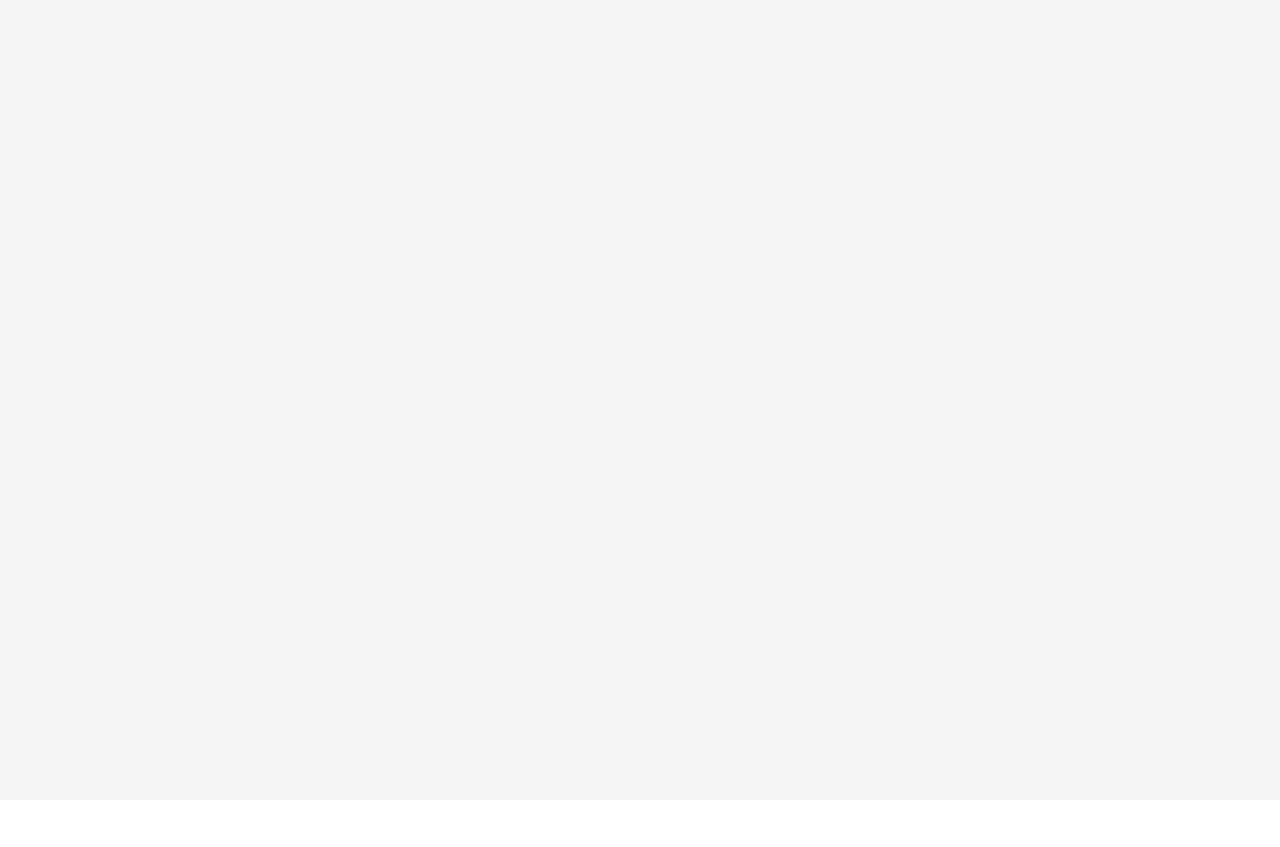
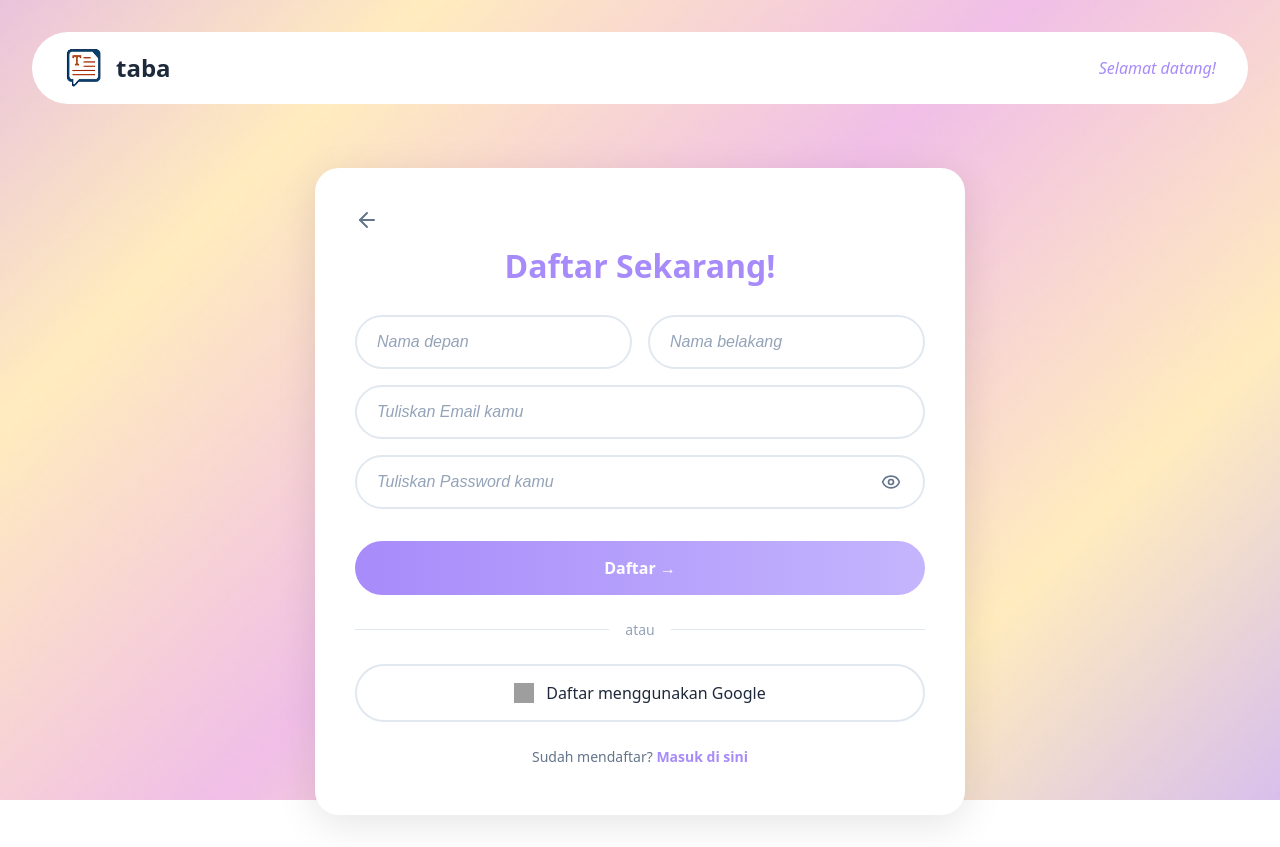
Before and after one commit to GbrlJennie/PAWM-TTKI-VirtualLab, a React (Vite) app: page /Register in a window 1280 px wide. Before the commit this address had no page. Before the commit the page ends 800 px from the top, so only its background shows below. Built offline with nearby package versions, Linux system fonts and the light colour scheme; grey boxes are pictures that could not be loaded.

Commit message:
feat: register

```diff
--- a/src/App.jsx
+++ b/src/App.jsx
@@ -4,6 +4,7 @@ import Home from './pages/Home'
 import TataKata from './pages/TataKata'
 import Ejaan from './pages/Ejaan'
 import Login from './pages/Login'
+import Register from './pages/Register'
 import KuisMultipleChoice from './pages/KuisMultipleChoice'
 import KuisBenarSalah from './pages/KuisBenarSalah'
 
@@ -13,6 +14,7 @@ function App() {
       <Routes>
         <Route path="/" element={<Home />} />
         <Route path="/Login" element={<Login />} />
+        <Route path="/Register" element={<Register />} />
         <Route path="/Ejaan" element={<Ejaan />} />
         <Route path="/Tata-Kata" element={<TataKata />} />
         <Route path="/Tata-Kalimat" element={<TataKata />} />
--- a/src/pages/Register.jsx
+++ b/src/pages/Register.jsx
@@ -0,0 +1,112 @@
+import { useState } from 'react';
+import { Eye, EyeOff, ArrowLeft } from 'lucide-react';
+import '../styles/Register.css';
+
+function Register() {
+  const [showPassword, setShowPassword] = useState(false);
+  const [firstName, setFirstName] = useState('');
+  const [lastName, setLastName] = useState('');
+  const [email, setEmail] = useState('');
+  const [password, setPassword] = useState('');
+
+  const handleSubmit = (e) => {
+    e.preventDefault();
+    // Handle register logic here
+    console.log('Register:', { firstName, lastName, email, password });
+  };
+
+  const handleGoogleLogin = () => {
+    // Handle Google register logic here
+    console.log('Google register');
+  };
+
+  return (
+    <div className="login-body">
+      <div className="login-container">
+        <div className="login-header">
+          <img src="/src/assets/logo.png" alt="Taba Logo" className="login-logo" />
+          <span className="login-brand">taba</span>
+          <span className="login-greeting">Selamat datang!</span>
+        </div>
+
+        <div className="login-card">
+          <button className="back-button">
+            <ArrowLeft size={24} />
+          </button>
+
+          <h1 className="login-title">Daftar Sekarang!</h1>
+
+          <form onSubmit={handleSubmit} className="login-form">
+            {/* Input Nama Depan & Belakang */}
+            <div className="form-row">
+              <input
+                type="text"
+                placeholder="Nama depan"
+                value={firstName}
+                onChange={(e) => setFirstName(e.target.value)}
+                className="login-input"
+                required
+              />
+              <input
+                type="text"
+                placeholder="Nama belakang"
+                value={lastName}
+                onChange={(e) => setLastName(e.target.value)}
+                className="login-input"
+                required
+              />
+            </div>
+
+            {/* Input Email */}
+            <input
+              type="email"
+              placeholder="Tuliskan Email kamu"
+              value={email}
+              onChange={(e) => setEmail(e.target.value)}
+              className="login-input"
+              required
+            />
+
+            {/* Input Password */}
+            <div className="password-input-wrapper">
+              <input
+                type={showPassword ? 'text' : 'password'}
+                placeholder="Tuliskan Password kamu"
+                value={password}
+                onChange={(e) => setPassword(e.target.value)}
+                className="login-input"
+                required
+              />
+              <button
+                type="button"
+                className="password-toggle"
+                onClick={() => setShowPassword(!showPassword)}
+              >
+                {showPassword ? <EyeOff size={20} /> : <Eye size={20} />}
+              </button>
+            </div>
+
+            <button type="submit" className="login-button">
+              Daftar →
+            </button>
+          </form>
+
+          <div className="divider">
+            <span>atau</span>
+          </div>
+
+          <button onClick={handleGoogleLogin} className="google-button">
+            <img src="https://www.gstatic.com/firebasejs/ui/2.0.0/images/auth/google.svg" alt="Google" className="google-icon" />
+            Daftar menggunakan Google
+          </button>
+
+          <p className="signup-text">
+            Sudah mendaftar? <a href="/login">Masuk di sini</a>
+          </p>
+        </div>
+      </div>
+    </div>
+  );
+}
+
+export default Register;
--- a/src/styles/Register.css
+++ b/src/styles/Register.css
@@ -0,0 +1,273 @@
+#root {
+  height: 100%;
+  margin: 0;
+  padding: 0;
+}
+
+.login-body {
+  background-image: url('../assets/login_background.png');
+  background-size: cover;
+  background-repeat: no-repeat;
+  background-position: center;
+  width: 100vw;
+  height: 100vh;
+}
+
+.login-container {
+  min-height: 100vh;
+  background-size: cover;
+  background-position: center;
+  background-repeat: no-repeat;
+  display: flex;
+  flex-direction: column;
+  align-items: center;
+  padding: 2rem;
+}
+
+.login-header {
+  width: 100%;
+  max-width: 1800px;
+  display: flex;
+  align-items: center;
+  gap: 0.75rem;
+  margin-bottom: 4rem;
+  background: white;
+  padding: 1rem 2rem;
+  border-radius: 50px;
+}
+
+.login-logo {
+  width: 40px;
+  height: 40px;
+}
+
+.login-brand {
+  font-size: 1.5rem;
+  font-weight: 700;
+  color: #1e293b;
+}
+
+.login-greeting {
+  margin-left: auto;
+  font-size: 1rem;
+  color: #a78bfa;
+  font-style: italic;
+}
+
+.login-card {
+  background: white;
+  padding: 3rem 2.5rem;
+  border-radius: 24px;
+  box-shadow: 0 10px 40px rgba(0, 0, 0, 0.1);
+  width: 100%;
+  max-width: 650px;
+  position: relative;
+}
+
+.back-button {
+  position: absolute;
+  top: 2rem;
+  left: 2rem;
+  background: transparent;
+  border: none;
+  cursor: pointer;
+  color: #64748b;
+  padding: 0.5rem;
+  display: flex;
+  align-items: center;
+  justify-content: center;
+  transition: color 0.2s;
+}
+
+.back-button:hover {
+  color: #1e293b;
+}
+
+.login-title {
+  font-size: 2rem;
+  font-weight: 700;
+  color: #a78bfa;
+  text-align: center;
+  margin: 2rem 0 2rem 0;
+}
+
+.login-form {
+  display: flex;
+  flex-direction: column;
+  gap: 1rem;
+}
+
+/* === PERUBAHAN 1: Tambahkan .form-row === */
+.form-row {
+  display: flex;
+  gap: 1rem;
+}
+.form-row .login-input {
+  flex: 1; /* Agar membagi lebar secara merata */
+}
+/* ========================================= */
+
+.login-input {
+  width: 100%;
+  padding: 1rem 1.25rem;
+  border: 2px solid #e2e8f0;
+  /* === PERUBAHAN 2: Ubah border-radius === */
+  border-radius: 50px; /* Diubah dari 12px */
+  /* ======================================= */
+  font-size: 1rem;
+  color: #64748b;
+  background: white;
+  font-style: italic;
+  transition: border-color 0.2s;
+}
+
+.login-input:focus {
+  outline: none;
+  border-color: #a78bfa;
+}
+
+.login-input::placeholder {
+  color: #94a3b8;
+  font-style: italic;
+}
+
+.password-input-wrapper {
+  position: relative;
+  width: 100%;
+}
+
+.password-input-wrapper .login-input {
+  padding-right: 3rem;
+}
+
+.password-toggle {
+  position: absolute;
+  right: 1rem;
+  top: 50%;
+  transform: translateY(-50%);
+  background: transparent;
+  border: none;
+  cursor: pointer;
+  color: #64748b;
+  padding: 0.5rem;
+  display: flex;
+  align-items: center;
+  justify-content: center;
+  transition: color 0.2s;
+}
+
+.password-toggle:hover {
+  color: #1e293b;
+}
+
+.login-button {
+  /* === PERUBAHAN 3: Ubah background jadi gradient === */
+  background: linear-gradient(to right, #a78bfa, #c4b5fd); /* Diubah dari solid */
+  /* ================================================= */
+  color: white;
+  border: none;
+  padding: 1rem 2rem;
+  border-radius: 50px;
+  font-size: 1rem;
+  font-weight: 600;
+  cursor: pointer;
+  transition: background 0.2s;
+  margin-top: 1rem;
+}
+
+.login-button:hover {
+  background: linear-gradient(to right, #9333ea, #a78bfa); /* Efek hover */
+}
+
+.divider {
+  display: flex;
+  align-items: center;
+  text-align: center;
+  margin: 1.5rem 0;
+  color: #94a3b8;
+}
+
+.divider::before,
+.divider::after {
+  content: '';
+  flex: 1;
+  border-bottom: 1px solid #e2e8f0;
+}
+
+.divider span {
+  padding: 0 1rem;
+  font-size: 0.875rem;
+}
+
+.google-button {
+  width: 100%;
+  padding: 1rem;
+  border: 2px solid #e2e8f0;
+  /* === PERUBAHAN 4: Ubah border-radius === */
+  border-radius: 50px; /* Diubah dari 12px */
+  /* ======================================= */
+  background: white;
+  display: flex;
+  align-items: center;
+  justify-content: center;
+  gap: 0.75rem;
+  font-size: 1rem;
+  color: #1e293b;
+  cursor: pointer;
+  transition: all 0.2s;
+}
+
+.google-button:hover {
+  border-color: #a78bfa;
+  background: #faf5ff;
+}
+
+.google-icon {
+  width: 20px;
+  height: 20px;
+}
+
+.signup-text {
+  text-align: center;
+  margin-top: 1.5rem;
+  color: #64748b;
+  font-size: 0.875rem;
+}
+
+.signup-text a {
+  color: #a78bfa;
+  text-decoration: none;
+  font-weight: 600;
+}
+
+.signup-text a:hover {
+  text-decoration: underline;
+}
+
+@media (max-width: 640px) {
+  .login-container {
+    padding: 1rem;
+  }
+
+  .login-header {
+    padding: 1rem;
+    border-radius: 30px;
+  }
+
+  .login-greeting {
+    display: none;
+  }
+
+  .login-card {
+    padding: 2rem 1.5rem;
+  }
+
+  .login-title {
+    font-size: 1.5rem;
+  }
+
+  /* Tambahan untuk mobile */
+  .form-row {
+    flex-direction: column; /* Susun nama atas-bawah di HP */
+  }
+}
```
